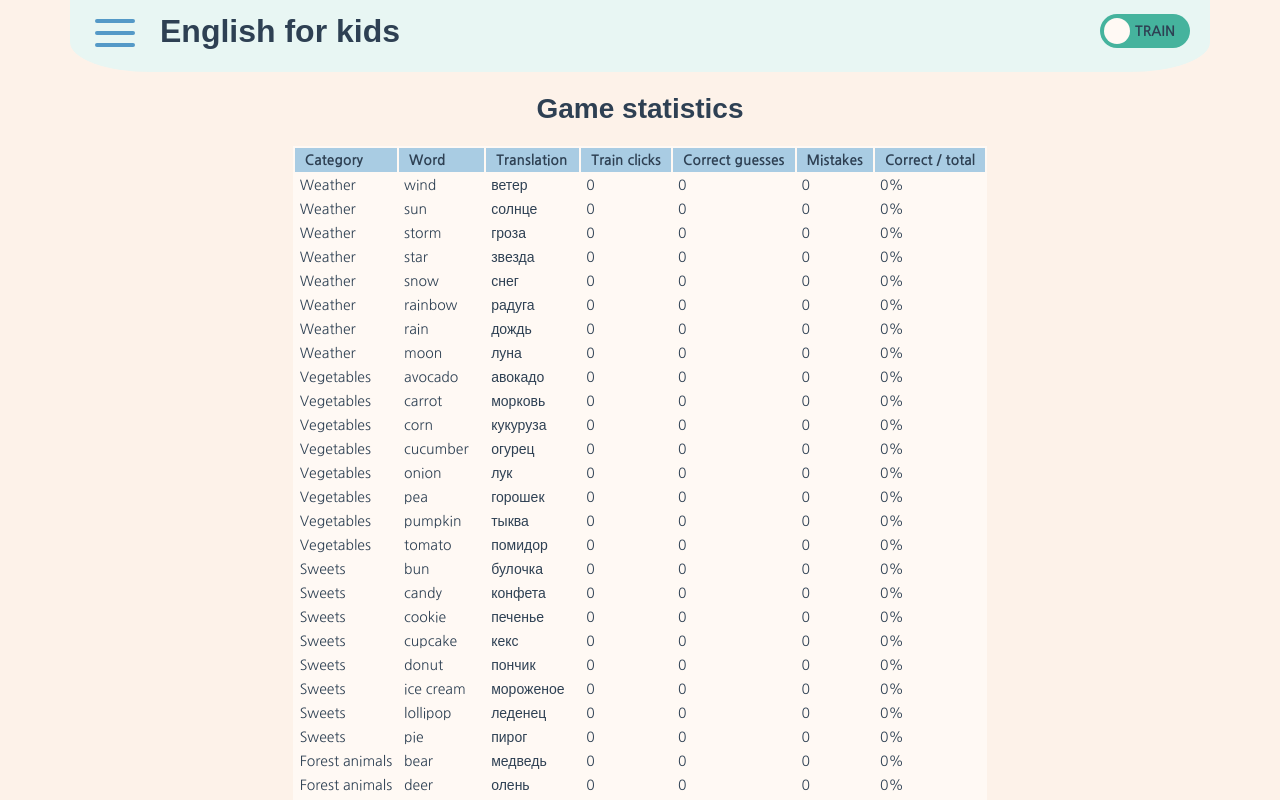
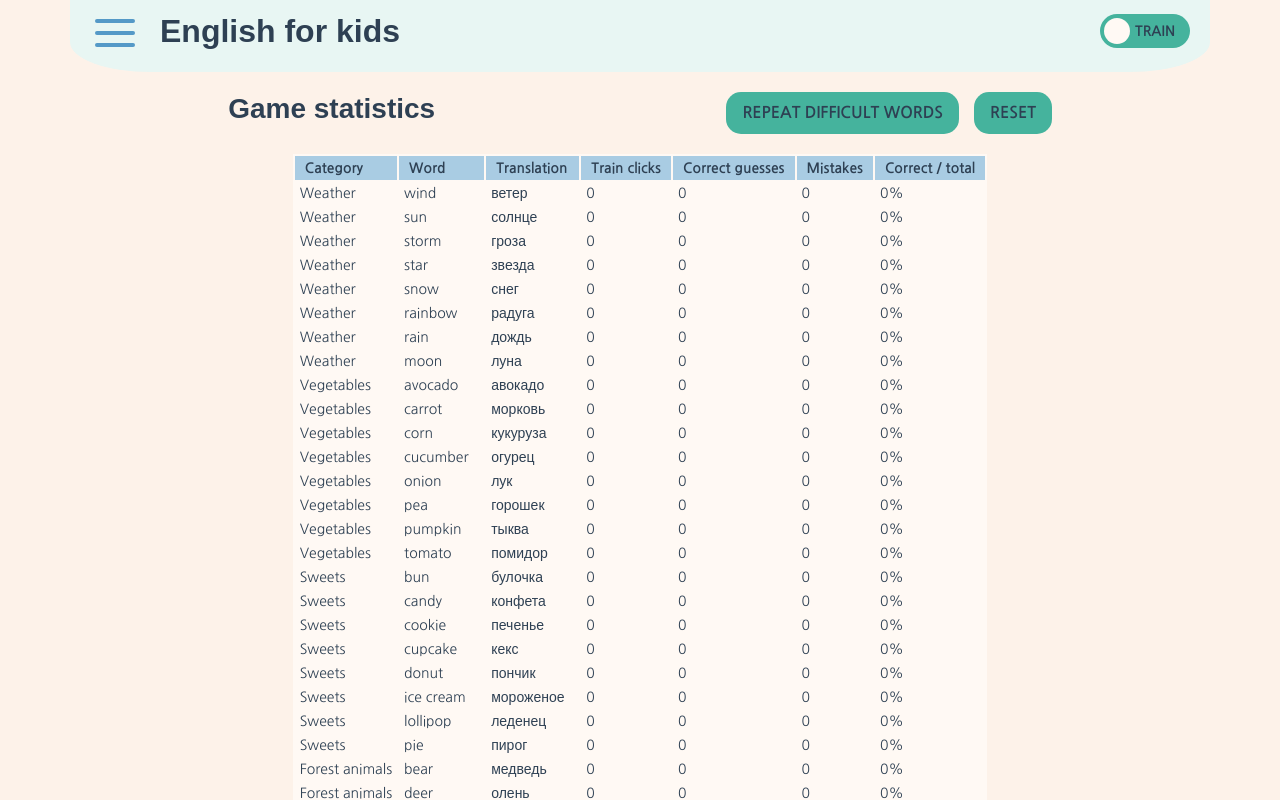
Before and after one commit to foggylight/rsschool-js-2021, a React app in the folder english-for-kids-base/: page /statistics in a window 1280 px wide. Shown: the top 800 px of the page. Built offline with nearby package versions, Linux system fonts and the light colour scheme; a web font is replaced by a local one.

Commit message:
feat: add reset statistics and repeat words

```diff
--- a/english-for-kids-base/src/App.tsx
+++ b/english-for-kids-base/src/App.tsx
@@ -29,6 +29,9 @@ function App(): ReactElement {
         <Route exact path={Routes.statistics}>
           <Statistics />
         </Route>
+        <Route exact path={Routes.difficultWords}>
+          <Category id={0} name="Difficult words" />
+        </Route>
       </Switch>
       <Footer />
     </>
--- a/english-for-kids-base/src/models/app.ts
+++ b/english-for-kids-base/src/models/app.ts
@@ -4,6 +4,7 @@ export enum Routes {
   main = '/',
   categories = '/category',
   statistics = '/statistics',
+  difficultWords = '/difficult-words',
 }
 
 export enum AppMode {
--- a/english-for-kids-base/src/scss/_button.scss
+++ b/english-for-kids-base/src/scss/_button.scss
@@ -38,9 +38,9 @@ button:active {
   font-weight: 700;
   text-transform: uppercase;
 
-  transition: 0.3s;
+  transition: 0.2s;
 
   &:hover {
-    box-shadow: 1px 1px 8px rgba(112, 112, 112, 0.8);
+    box-shadow: 1px 1px 8px rgba(112, 112, 112, 0.6);
   }
 }
--- a/english-for-kids-base/src/scss/_statistics.scss
+++ b/english-for-kids-base/src/scss/_statistics.scss
@@ -2,8 +2,12 @@
 
 .stat-header {
   display: flex;
-  justify-content: center;
-  margin: 20px 0;
+  justify-content: space-around;
+  margin: 20px 20px;
+
+  &__btn {
+    margin: 0 0 0 15px;
+  }
 }
 
 .stat-table {
--- a/english-for-kids-base/src/storage.ts
+++ b/english-for-kids-base/src/storage.ts
@@ -1,3 +1,7 @@
+import { ICard } from './models/data';
+import getCardsData from './data/getCardsData';
+import { countPercentage } from './utils';
+
 export interface IStorageValue {
   clicks: number;
   rightGuesses: number;
@@ -48,3 +52,25 @@ export const sendToStorage = (id: string, valueType: StorageValue): void => {
     : generateNewValue();
   localStorage.setItem(id, addValue(currentValue, valueType));
 };
+
+export const getDifficultWords = (): ICard[] => {
+  const keys = Object.keys(localStorage);
+  const difficultWordsData: { id: number; percentage: number }[] = keys
+    .map(key => ({ id: +key, data: localStorage.getItem(key) }))
+    .filter(({ data }) => data)
+    .map(({ id, data }) => {
+      const storageData: IStorageValue = data ? JSON.parse(data) : null;
+      return { id, data: storageData };
+    })
+    .map(({ id, data }) => {
+      const percentage = countPercentage(data.rightGuesses, data.rightGuesses + data.mistakes);
+      return { id, percentage };
+    })
+    .filter(({ percentage }) => percentage < 100)
+    .sort((data1, data2) => data1.percentage - data2.percentage);
+  difficultWordsData.splice(8);
+  const cardsData = getCardsData().filter(data =>
+    difficultWordsData.find(({ id }) => data.id === id),
+  );
+  return cardsData;
+};
--- a/english-for-kids-base/src/utils.ts
+++ b/english-for-kids-base/src/utils.ts
@@ -2,6 +2,9 @@ export const correctSound = './audio/correct.mp3';
 export const errorSound = './audio/error.mp3';
 
 export const getRandomInt = (max: number): number => Math.floor(Math.random() * (max + 1));
+
+export const countPercentage = (value: number, total: number): number =>
+  Math.round((value / total) * 100);
 
 export const playAudio = (src: string): HTMLAudioElement => {
   const newAudio = new Audio(src);
--- a/english-for-kids-base/src/views/Category.tsx
+++ b/english-for-kids-base/src/views/Category.tsx
@@ -7,6 +7,7 @@ import { AppMode, IState } from '../models/app';
 import { IPropsCategory } from '../models/props';
 import { addCards, startGame } from '../redux/actions';
 import gameEngine from '../service';
+import { getDifficultWords } from '../storage';
 import { playAudio } from '../utils';
 import EndGame from './EndGame';
 
@@ -19,7 +20,8 @@ function Category({ id, name }: IPropsCategory): ReactElement {
   const isGameStarted = useSelector((state: IState) => state.game.game.isGameStarted);
   const isGameEnded = useSelector((state: IState) => state.game.game.isGameEnded);
 
-  const cardsData = getCardsData().filter(card => card.categoryId === id);
+  const cardsData =
+    id === 0 ? getDifficultWords() : getCardsData().filter(card => card.categoryId === id);
 
   const cards = cardsData.map(card => (
     <Card
--- a/english-for-kids-base/src/views/EndGame.tsx
+++ b/english-for-kids-base/src/views/EndGame.tsx
@@ -1,7 +1,7 @@
 import React, { ReactElement, useEffect } from 'react';
 import { useDispatch, useSelector } from 'react-redux';
 import { useHistory } from 'react-router-dom';
-import { IState } from '../models/app';
+import { IState, Routes } from '../models/app';
 import { resetGame } from '../redux/actions';
 import { playAudio } from '../utils';
 
@@ -13,7 +13,7 @@ function EndGame({ isSuccessful }: { isSuccessful: boolean }): ReactElement {
     playAudio(`../../audio/${isSuccessful ? 'success' : 'failure'}.mp3`);
     setTimeout(() => {
       dispatch(resetGame());
-      history.push('/');
+      history.push(Routes.main);
     }, 4000);
   }, []);
 
--- a/english-for-kids-base/src/views/Statistics.tsx
+++ b/english-for-kids-base/src/views/Statistics.tsx
@@ -1,11 +1,17 @@
-import React, { ReactElement } from 'react';
+import React, { ReactElement, useState } from 'react';
+import { useHistory } from 'react-router-dom';
 import getCardsData from '../data/getCardsData';
 import getCategoriesData from '../data/getCategoriesData';
+import { Routes } from '../models/app';
 import { generateNewValue } from '../storage';
+import { countPercentage } from '../utils';
 
 function Statistics(): ReactElement {
+  const history = useHistory();
   const categoryData = getCategoriesData();
   const cardsData = getCardsData();
+
+  const [, updateStorage] = useState(localStorage.length);
 
   const headers = [
     { id: 1, name: 'Category' },
@@ -27,7 +33,7 @@ function Statistics(): ReactElement {
     const { clicks, rightGuesses, mistakes } = storageData
       ? JSON.parse(storageData)
       : generateNewValue();
-    const percentage = Math.round((rightGuesses / (rightGuesses + mistakes)) * 100);
+    const percentage = countPercentage(rightGuesses, rightGuesses + mistakes);
     return (
       <tr key={card.id} className="stat-table__d-row">
         <td className="stat-table__data">{category}</td>
@@ -41,10 +47,27 @@ function Statistics(): ReactElement {
     );
   });
 
+  const resetStorage = () => {
+    localStorage.clear();
+    updateStorage(() => localStorage.length);
+  };
+
+  const repeatWords = () => {
+    history.push(Routes.difficultWords);
+  };
+
   return (
     <main className="main-container">
       <div className="stat-header">
-        <h2 className="stat-header__heading">Game statistics</h2>
+        <h2>Game statistics</h2>
+        <div>
+          <button className="btn stat-header__btn" onClick={repeatWords} type="button">
+            Repeat difficult words
+          </button>
+          <button className="btn stat-header__btn" onClick={resetStorage} type="button">
+            Reset
+          </button>
+        </div>
       </div>
       <table className="stat-table">
         <thead className="stat-table__head">
```
